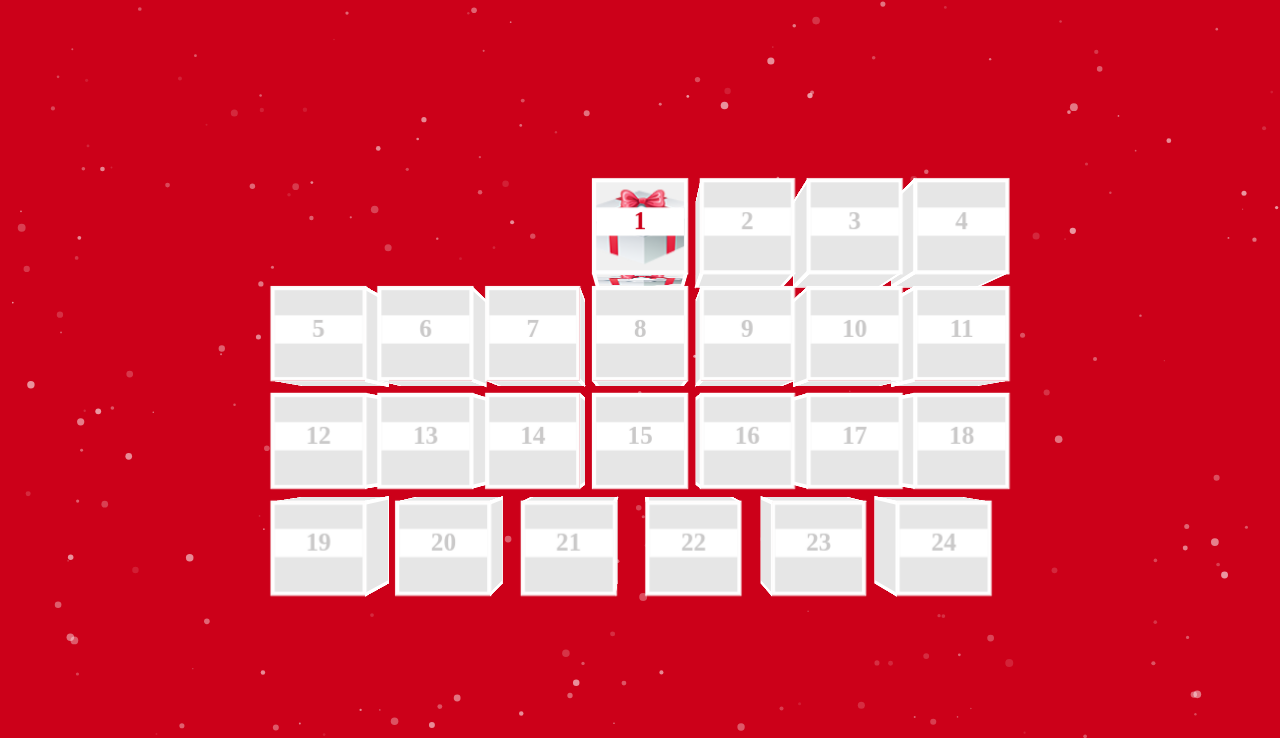
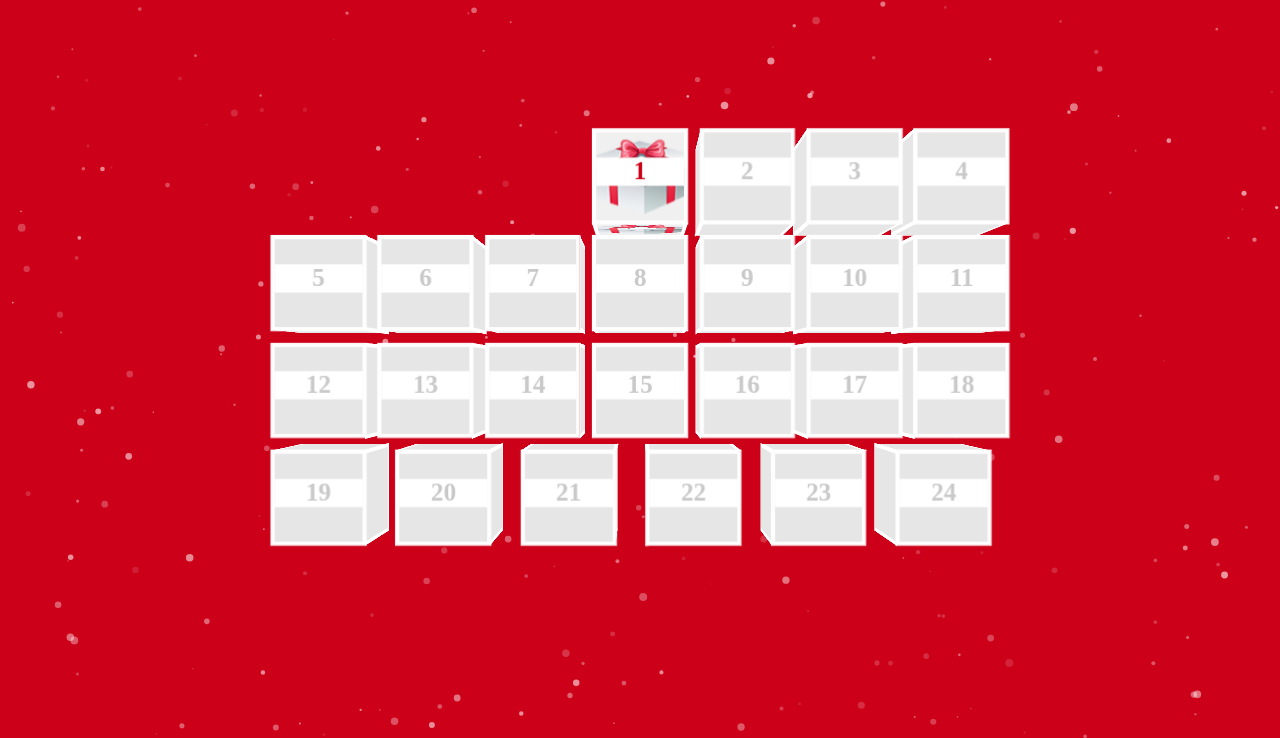
Before and after one commit to kaljulaaa/kaljulaaa.github.io, a plain HTML site: page index.html in a window 1280 px wide. Shown: the part 62-800 px from the top of the page. Drawn offline with Linux system fonts and the light colour scheme.

Commit message:
Update common.css

```diff
--- a/common.css
+++ b/common.css
@@ -325,7 +325,7 @@ main {
 
 	width: 100%;
 
-	height: 120%;
+	height: 100%;
 
 	margin: 0 auto;
 
```
